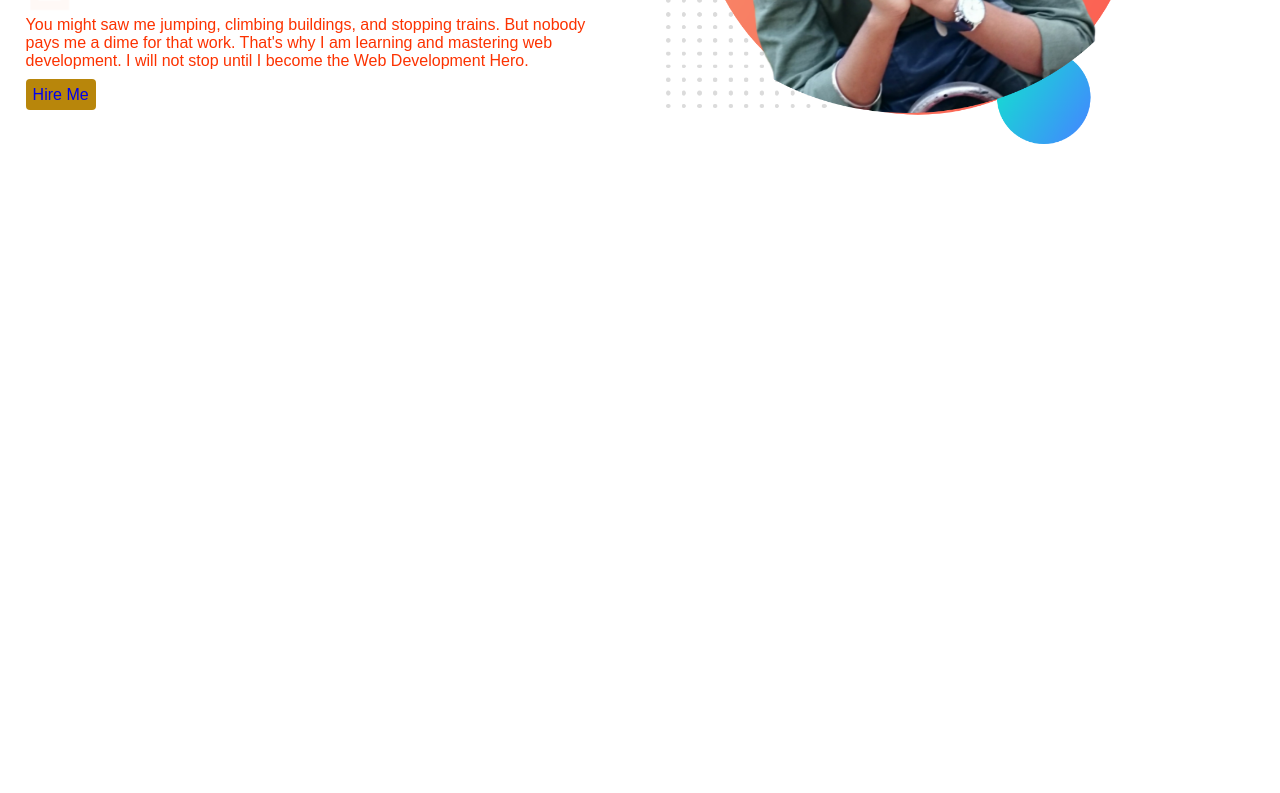
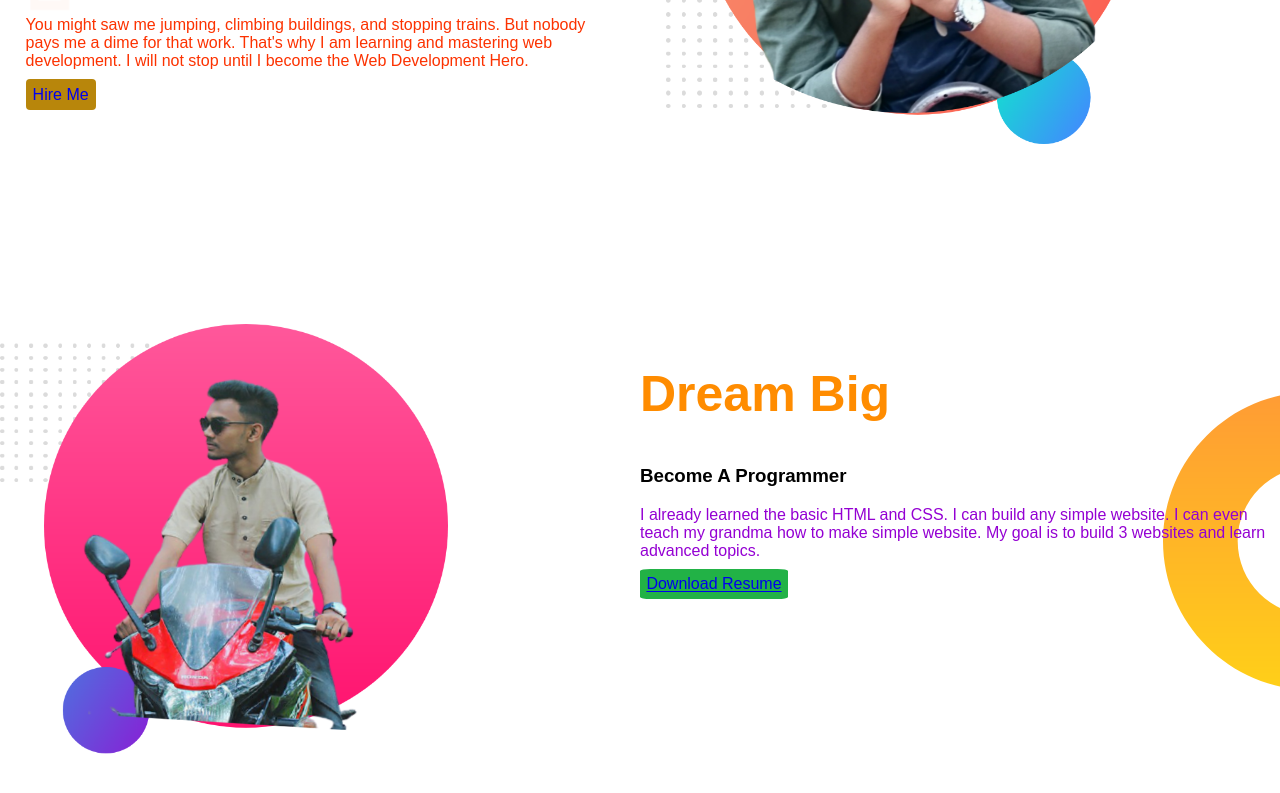
Before and after one commit to Sheikhalamin/developer-portfolio, a plain HTML site: page index.html in a window 1280 px wide. Shown: the part 349-1142 px from the top of the page. Before the commit the page ends 800 px from the top, so only its background shows below. Drawn offline with Linux system fonts and the light colour scheme; a web font is replaced by a local one.

Commit message:
dream add

```diff
--- a/index.html
+++ b/index.html
@@ -24,6 +24,20 @@
     <img src="my-bg.png" alt="" id="tan">
     </div>
     </section>
+    <section class="dream-big">
+        <div class="ordek">
+            <img src="my-bg2 - Copy.png" alt="" id="chobi">
+        </div>
+        <div class="ordek">
+            <h1 id="had">Dream Big</h1>
+            <h3>Become A Programmer</h3>
+            <p>
+                I already learned the basic HTML and CSS. I can build any simple website. I can even teach my grandma how to make simple website. My goal is to build 3 websites and learn advanced topics.</p>
+                <a href="https://www.google.com/" target="- blank">Download Resume</a>
+        </div>
+
+
+    </section>
 
 </body>
 </html>
--- a/style.css
+++ b/style.css
@@ -39,3 +39,31 @@ section{
     background-image: url(top-banner.png);
     background-repeat: no-repeat;
 }
+section{
+    display: flex;
+    margin-bottom: 150px;
+}
+.ordek #had{
+    color: darkorange;
+}
+.dream-big .ordek{
+    width: 50%;
+
+}
+.dream-big .ordek #chobi{
+    width: 70%;
+}
+p{
+    color: darkviolet;
+}
+a{
+    background-color: rgb(34, 178, 70);
+    padding: 1%;
+    border-radius: 7%;
+}
+.dream-big{
+    background-image: url(dream-bg.png);
+    background-repeat: no-repeat;
+    background-position: right;
+
+}
```
Also changed, not shown: 130_365.jfif (added), my-bg2 - Copy.png (added).
